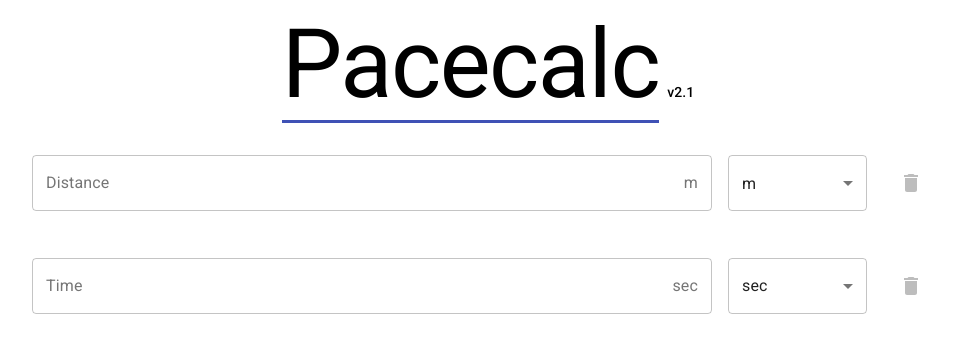
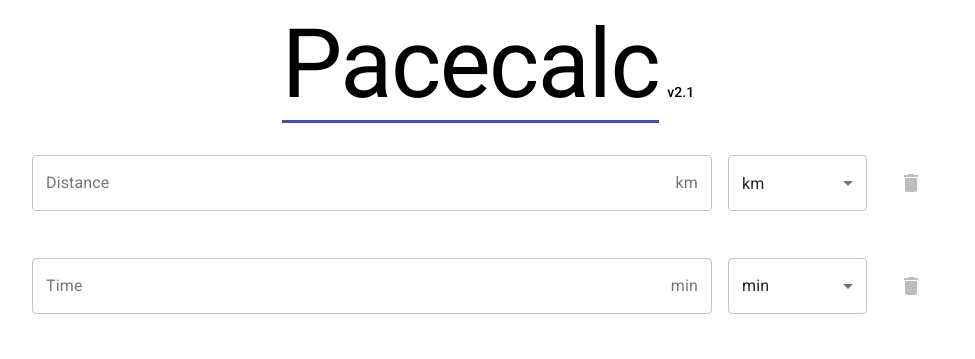
Before and after one commit to tobipch/pacecalc, a React (Create React App) app: page / in a window 1280 px wide. Shown: the top 359 px of the page, without its empty margins (152-1127 px from the left). Built offline with nearby package versions, Linux system fonts and the light colour scheme.

Commit message:
Output according results when entering only one value. Output more reslts when entering two values.

```diff
--- a/src/App.js
+++ b/src/App.js
@@ -20,8 +20,8 @@ const useStyle = makeStyles(theme => ({
 
 const initialState = {
 	inputs: [
-		{inputName:"distance", inputValue:"", inputUnit:"m", normalizedValue:null},
-		{inputName:"time", inputValue:"", inputUnit:"sec", normalizedValue:null},
+		{inputName:"distance", inputValue:"", inputUnit:"km", normalizedValue:null},
+		{inputName:"time", inputValue:"", inputUnit:"min", normalizedValue:null},
 		{inputName:"pace", inputValue:"", inputUnit:"min/km", normalizedValue:null}
 	],
 	inputsWithValue: []
@@ -29,18 +29,18 @@ const initialState = {
 
 const units = {
 	distance: [
-		{unit:"m", inputHelper:"", normalize: val => val},
-		{unit:"km", inputHelper:"", normalize: val => val*1000},
-		{unit:"mi", inputHelper:"", normalize: val => val*1000*1.609344}
+		{unit:"m", inputHelper:"", normalize:val => val},
+		{unit:"km", inputHelper:"", normalize:val => val*1000},
+		{unit:"mi", inputHelper:"", normalize:val => val*1000*1.609344}
 	],
 	time: [
-		{unit:"sec", inputHelper:"", normalize: val => val},
-		{unit:"min", inputHelper:"", normalize: val => val*60},
-		{unit:"h", inputHelper:"", normalize: val => val*3600}
+		{unit:"sec", inputHelper:"", normalize:val => val},
+		{unit:"min", inputHelper:"", normalize:val => val*60},
+		{unit:"h", inputHelper:"", normalize:val => val*3600}
 	],
 	pace: [
-		{unit:"min/km", inputHelper:"", normalize: val => val},
-		{unit:"min/mi", inputHelper:"", normalize: val => val/1.609344}
+		{unit:"min/km", inputHelper:"", normalize:val => val},
+		{unit:"min/mi", inputHelper:"", normalize:val => val/1.609344}
 	]
 }
 
--- a/src/Components/InputValidation/InputValidation.js
+++ b/src/Components/InputValidation/InputValidation.js
@@ -12,8 +12,6 @@ const InputValidation = props => {
 	} else if(props.inputsWithValue.length === 0){
 		inputsValid = false;
 		validationResult = <Alert severity="info">Enter two values to calculate the third one!</Alert>;
-	} else if(props.inputsWithValue.length === 1){
-		inputsValid = false;
 	}
 
 	// Validate input content
--- a/src/Components/ResultContainer/ResultContainer.js
+++ b/src/Components/ResultContainer/ResultContainer.js
@@ -1,5 +1,6 @@
 import React from "react";
 import {makeStyles} from "@material-ui/core/styles";
+import Grid from "@material-ui/core/Grid";
 import Paper from "@material-ui/core/Paper";
 import Typography from "@material-ui/core/Typography";
 import Tooltip from '@material-ui/core/Tooltip';
@@ -12,7 +13,8 @@ import TableRow from '@material-ui/core/TableRow';
 
 const useStyle = makeStyles(theme => ({
 	resultPaper:{
-		padding:theme.spacing(2)
+		padding:theme.spacing(2),
+		height:"100%"
 	},
 	tableBody:{
 		"&:before":{
@@ -47,102 +49,137 @@ const ResultContainer = props => {
 
 	const inputs = [...props.inputs];
 	const missingInput = inputs.filter(el => !props.inputsWithValue.includes(el.inputName))[0].inputName;
-	const distance = inputs.find(el => el.inputName === "distance").normalizedValue;
-	const time = inputs.find(el => el.inputName === "time").normalizedValue;
-	const pace = inputs.find(el => el.inputName === "pace").normalizedValue;
+	let inputsToDisplay = props.inputsWithValue;
+	const distance = +inputs.find(el => el.inputName === "distance").normalizedValue || 0;
+	const time = +inputs.find(el => el.inputName === "time").normalizedValue || 0;
+	const pace = +inputs.find(el => el.inputName === "pace").normalizedValue || 0;
+
+	// Display all inputs if two values are entered and move relevant input to the first position
+	if(props.inputsWithValue.length === 2){
+		inputsToDisplay = ["distance","time","pace"].filter(el => el !== missingInput);
+		inputsToDisplay.unshift(missingInput);
+	}
+
+	console.log(props.inputsWithValue);
 
 	const formats = {
 		distance:[
 			{
 				format:"mm",
 			 	tooltip:"millimetres",
-				value:parseFloat((time / (pace * 60) * 100000).toFixed(2))
+				value:parseFloat((time / (pace * 60) * 100000).toFixed(2)),
+				valueIndependent:parseFloat((distance * 1000).toFixed(2))
 			},
 			{
 				format:"cm",
 				tooltip:"centimetres",
-				value:parseFloat((time / (pace * 60) * 10000).toFixed(2))
+				value:parseFloat((time / (pace * 60) * 10000).toFixed(2)),
+				valueIndependent:parseFloat((distance * 100).toFixed(2))
 			},
 			{
 				format:"m",
 				tooltip:"metres",
-				value:parseFloat((time / (pace * 60) * 1000).toFixed(2))
+				value:parseFloat((time / (pace * 60) * 1000).toFixed(2)),
+				valueIndependent:parseFloat((distance).toFixed(2))
 			},
 			{
 				format:"km",
 				tooltip:"kilometres",
-				value:parseFloat((time / (pace * 60)).toFixed(2))
+				value:parseFloat((time / (pace * 60)).toFixed(2)),
+				valueIndependent:parseFloat((distance / 1000).toFixed(2))
 			},
 			{
 				format:"mi",
 				tooltip:"miles",
-				value:parseFloat((time / (pace * 60) * 1.609344).toFixed(2))
+				value:parseFloat((time / (pace * 60) * 1.609344).toFixed(2)),
+				valueIndependent:parseFloat((distance / 1609.344).toFixed(2))
 			}
 		],
 		time:[
 			{
 				format:"sec",
 				tooltip:"seconds",
-				value:parseFloat((distance * (pace * 60) / 1000).toFixed(2))
+				value:parseFloat((distance * (pace * 60) / 1000).toFixed(2)),
+				valueIndependent:parseFloat((time).toFixed(2))
 			},
 			{
 				format:"min",
 			 	tooltip:"minutes",
-				value:parseFloat((distance * pace / 1000).toFixed(2))},
+				value:parseFloat((distance * pace / 1000).toFixed(2)),
+				valueIndependent:parseFloat((time / 60).toFixed(2))
+			},
 			{
 				format:"h",
 			 	tooltip:"hours",
-				value:parseFloat(((distance * pace / 1000)/60).toFixed(2))},
+				value:parseFloat(((distance * pace / 1000)/60).toFixed(2)),
+				valueIndependent:parseFloat((time / 3600).toFixed(2))
+			},
 			{
 				format:"d",
 			 	tooltip:"days",
-				value:parseFloat(((distance * pace / 1000)/60/24).toFixed(2))},
+				value:parseFloat(((distance * pace / 1000)/60/24).toFixed(2)),
+				valueIndependent:parseFloat((time / 3600 / 24).toFixed(2))
+			},
 			{
 				format:"mo",
 			 	tooltip:"months",
-				value:parseFloat(((distance * pace / 1000)/60/24/(365/12)).toFixed(2))},
+				value:parseFloat(((distance * pace / 1000)/60/24/(365/12)).toFixed(2)),
+				valueIndependent:parseFloat((time / 3600 / 24 / (365 / 12)).toFixed(2))
+			},
 			{
 				format:"yr",
 			 	tooltip:"years",
-				value:parseFloat(((distance * pace / 1000)/60/365).toFixed(2))},
+				value:parseFloat(((distance * pace / 1000)/60/365).toFixed(2)),
+				valueIndependent:parseFloat((time / 3600 / 24 / 365).toFixed(2))
+			},
 		],
 		pace:[
 			{
 				format:"min/km",
 				tooltip:"minutes per kilometre",
-				value:(time / (distance / 1000) / 60).toFixed(2)
+				value:(time / (distance / 1000) / 60).toFixed(2),
+				valueIndependent:parseFloat((pace).toFixed(2))
 			},
 			{
 				format:"min/mi",
 				tooltip:"minutes per miles",
-				value:(time / (distance / 1000) / 60 * 1.609344).toFixed(2)
+				value:(time / (distance / 1000) / 60 * 1.609344).toFixed(2),
+				valueIndependent:parseFloat((pace * 1.609344).toFixed(2))
 			},
 			{
 				format:"km/h",
 				tooltip:"kilometres per hour",
-				value:((distance * 1000) / (time * 3600)).toFixed(2)
+				value:((distance * 1000) / (time * 3600)).toFixed(2),
+				valueIndependent:parseFloat((60 / pace).toFixed(2))
 			},
 			{
 				format:"m/s",
 				tooltip:"metres per second",
-				value:(distance / time).toFixed(2)
+				value:(distance / time).toFixed(2),
+				valueIndependent:parseFloat((16.666666666667 / pace).toFixed(2))
 			}
 		]
 	}
 
 	return (
+		<Grid container spacing={2}>
+			{inputsToDisplay.map(input => (
+				<Grid
+					item
+					key={input}
+					xs={12 / inputsToDisplay.length}>
 					<Paper elevation={3} className={classes.resultPaper}>
 						<TableContainer>
 							<Table size="small">
 								<TableHead>
 									<TableRow>
 										<TableCell colSpan="100%" align="center">
-								<Typography variant="h4" component="h3" className={classes.tableTitle}>{missingInput}</Typography>
+											<Typography variant="h4" component="h3" className={classes.tableTitle}>{input}</Typography>
 										</TableCell>
 									</TableRow>
 								</TableHead>
 								<TableBody className={classes.tableBody}>
-						{formats[missingInput].map(format => (
+									{formats[input].map(format => (
 										<TableRow
 											key={format.format}>
 											<TableCell
@@ -150,7 +187,7 @@ const ResultContainer = props => {
 												<Typography
 													className={classes.resultValue}
 													align="right">
-										{format.value}
+													{input === missingInput ? format.value : format.valueIndependent}
 												</Typography>
 											</TableCell>
 
@@ -171,6 +208,9 @@ const ResultContainer = props => {
 							</Table>
 						</TableContainer>
 					</Paper>
+				</Grid>
+			))}
+		</Grid>
 	)
 }
 
```
Lines whose indentation alone changed are shown as unchanged.
